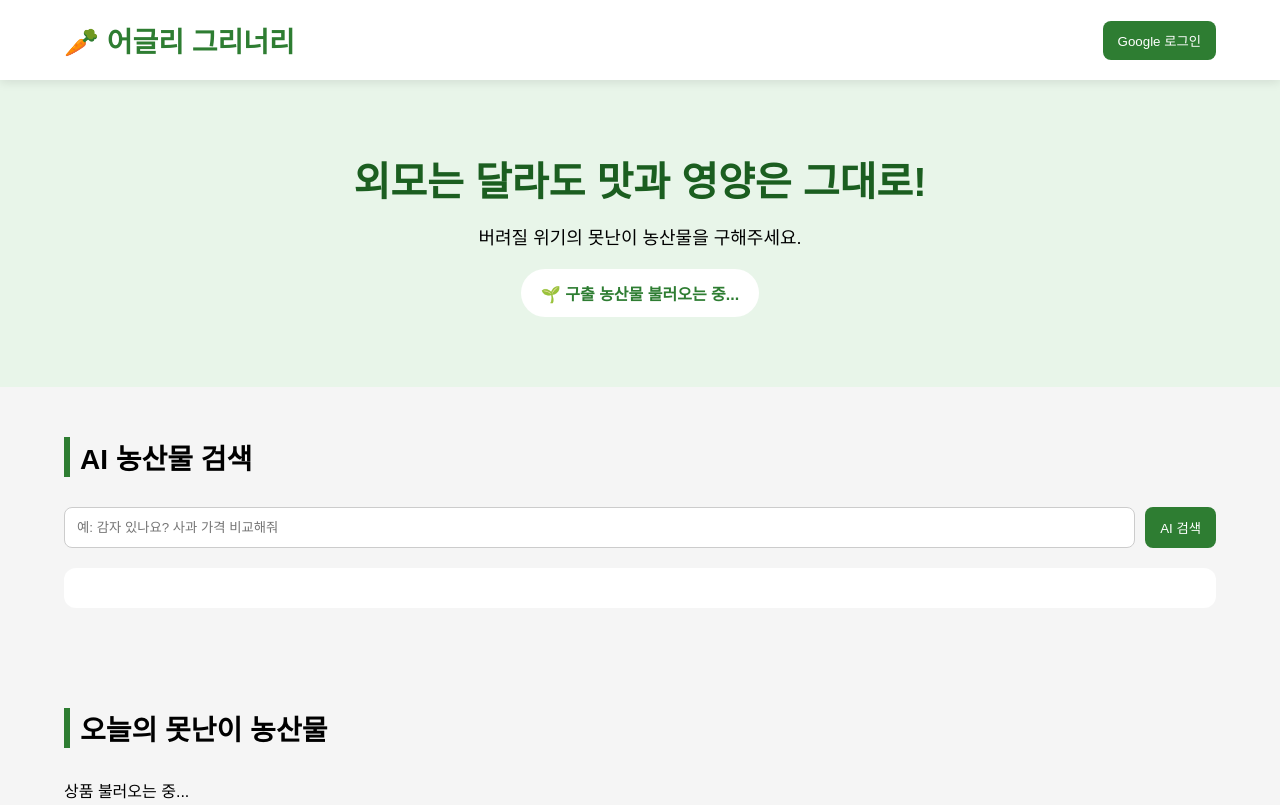
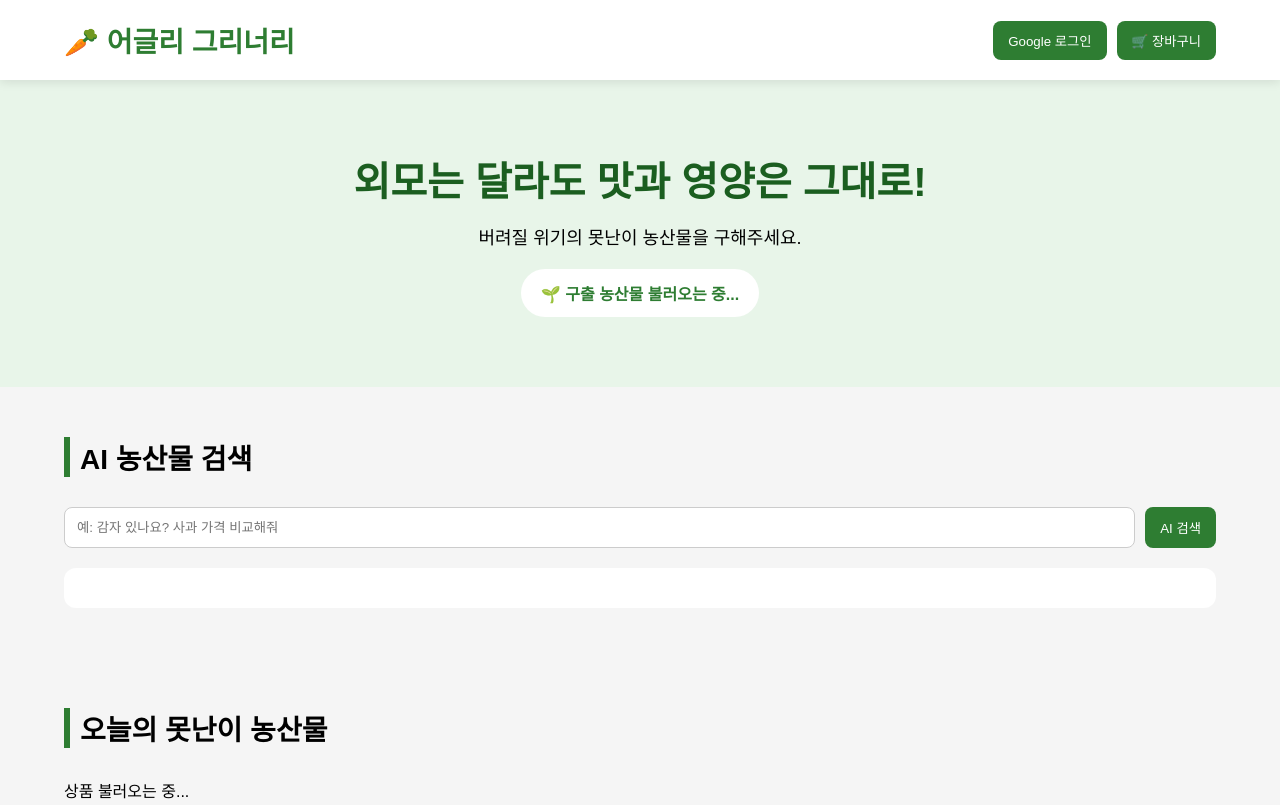
Before and after one commit to daehyunmajun/ZeroWasteAgriculturalProducts, a website with bundled scripts: page index.html in a window 1280 px wide. Shown: the top 805 px of the page. Built offline with nearby package versions, Linux system fonts and the light colour scheme; no server answers.

Commit message:
Update index.html

```diff
--- a/index.html
+++ b/index.html
@@ -12,6 +12,11 @@
   <div class="header-right">
     <div id="userInfo"></div>
     <button id="loginBtn" class="btn">Google 로그인</button>
+    <button
+  onclick="location.href='cart.html'"
+  class="btn">
+  🛒 장바구니
+</button>
     <button id="logoutBtn" class="btn hidden">로그아웃</button>
   </div>
 </header>
```
